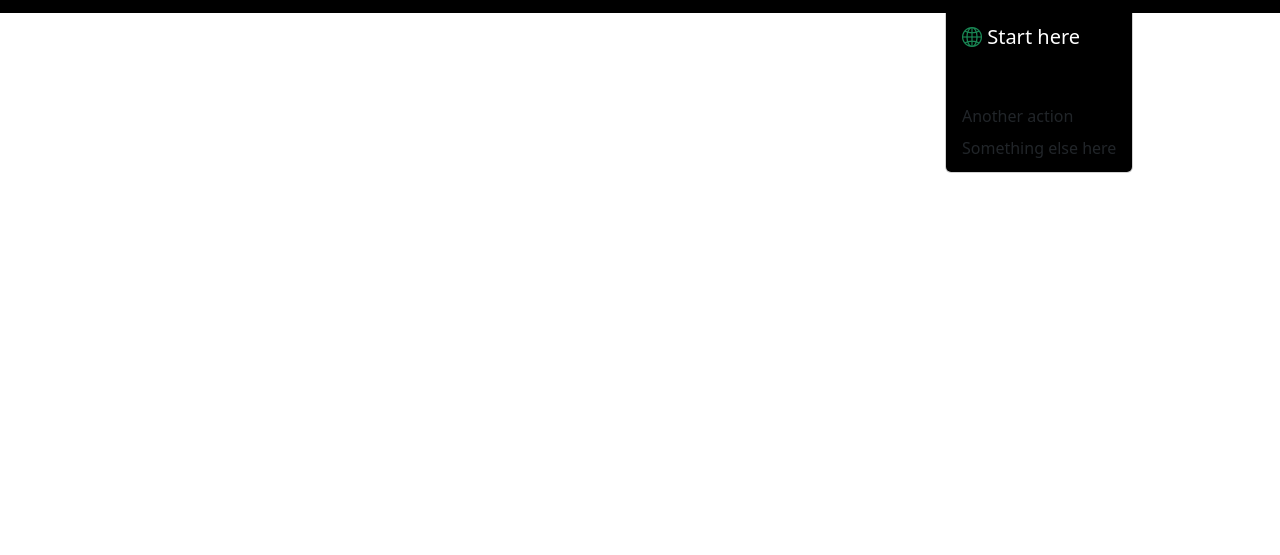
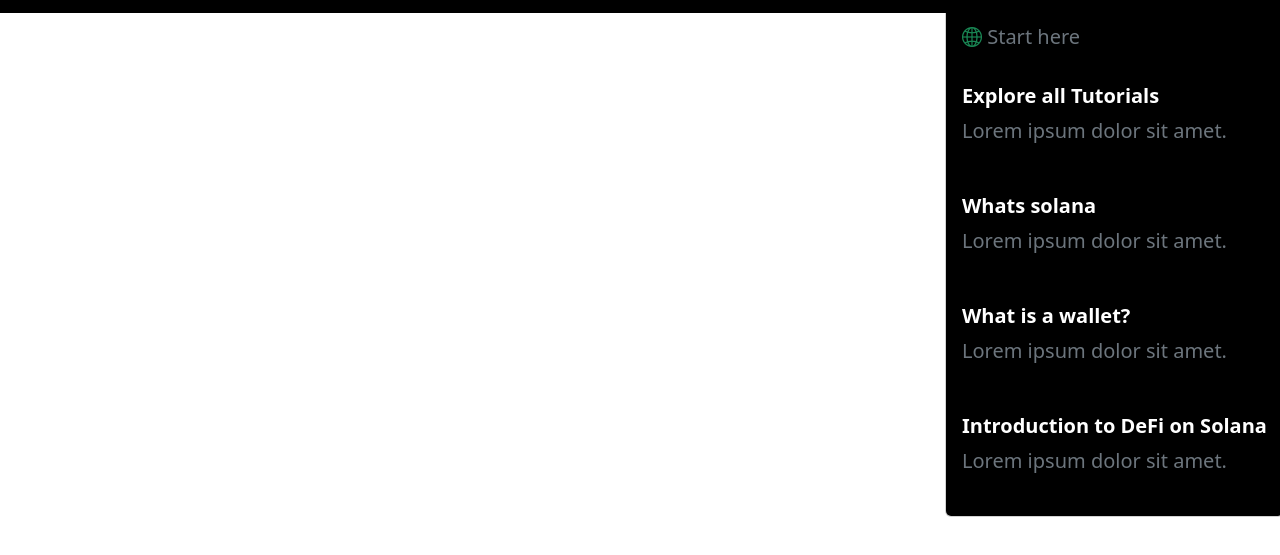
Before and after one commit to Burhanuddin8842/solana-clone, a plain HTML site: page index.html in a window 1280 px wide. Both pictures are taken after a click on the button "Learn". Shown: the part 69-624 px from the top of the page. Drawn offline with nearby package versions, Linux system fonts and the light colour scheme.

Commit message:
Nav almost done

```diff
--- a/index.html
+++ b/index.html
@@ -62,15 +62,49 @@
                       Learn
                     </a>
                     <ul class="dropdown-menu bg-black">
-                      <li><a href="#" class="dropdown-item text-white fs-5 py-3"><i class="bi bi-globe2 text-success fs-5"></i> Start here</a></li>
-                      <li><a class="dropdown-item text-white fs-5 py-3" href="#"></a></li>
                       <li>
-                        <a class="dropdown-item" href="#">Another action</a>
+                        <a
+                          href="#"
+                          class="dropdown-item text-secondary fs-5 py-3"
+                          ><i class="bi bi-globe2 text-success fs-5"></i> Start
+                          here</a
+                        >
                       </li>
                       <li>
-                        <a class="dropdown-item" href="#"
-                          >Something else here</a
-                        >
+                        <a class="dropdown-item text-white fs-5 py-3" href="#">
+                          <h5 class="fw-bold text-white">
+                            Explore all Tutorials
+                          </h5>
+                          <p class="text-secondary">
+                            Lorem ipsum dolor sit amet.
+                          </p>
+                        </a>
+                      </li>
+                      <li>
+                        <a class="dropdown-item text-white fs-5 py-3" href="#">
+                          <h5 class="fw-bold text-white">Whats solana</h5>
+                          <p class="text-secondary">
+                            Lorem ipsum dolor sit amet.
+                          </p>
+                        </a>
+                      </li>
+                      <li>
+                        <a class="dropdown-item text-white fs-5 py-3" href="#">
+                          <h5 class="fw-bold text-white">What is a wallet?</h5>
+                          <p class="text-secondary">
+                            Lorem ipsum dolor sit amet.
+                          </p>
+                        </a>
+                      </li>
+                      <li>
+                        <a class="dropdown-item text-white fs-5 py-3" href="#">
+                          <h5 class="fw-bold text-white">
+                            Introduction to DeFi on Solana
+                          </h5>
+                          <p class="text-secondary">
+                            Lorem ipsum dolor sit amet.
+                          </p>
+                        </a>
                       </li>
                     </ul>
                   </li>
--- a/style.css
+++ b/style.css
@@ -1,27 +1,32 @@
-@import url('https://fonts.googleapis.com/css2?family=Orbitron:wght@400..900&display=swap');
+@import url("https://fonts.googleapis.com/css2?family=Orbitron:wght@400..900&display=swap");
 
-*{
+* {
   transition: all 0.7s !important;
   box-sizing: border-box !important;
 }
-.navbar-brand h3{
+.navbar-brand h3 {
   font-family: "Orbitron", sans-serif;
   font-optical-sizing: auto;
   font-weight: 400;
   font-style: normal;
 }
-    .nav-item:hover .nav-link, .nav-item:focus .nav-link{
+.nav-item:hover .nav-link,
+.nav-item:focus .nav-link {
   color: white !important;
 }
-    .nav-item:focus .nav-link{
+.nav-item:focus .nav-link {
   text-decoration: underline !important;
-        text-decoration-color: #19FB9B !important;
+  text-decoration-color: #19fb9b !important;
   text-decoration-thickness: 3px !important;
   text-underline-offset: 15px;
 }
 .nav-item:hover .nav-link {
   text-decoration: underline !important;
-            text-decoration-color: #19FB9B !important;
+  text-decoration-color: #19fb9b !important;
   text-decoration-thickness: 3px !important;
   text-underline-offset: 15px;
 }
+.navigation .dropdown-item:hover {
+  border: 1px solid purple !important;
+  background-color: rgba(128, 0, 128, 0.086) !important;
+}
```
Lines whose indentation alone changed are shown as unchanged.
